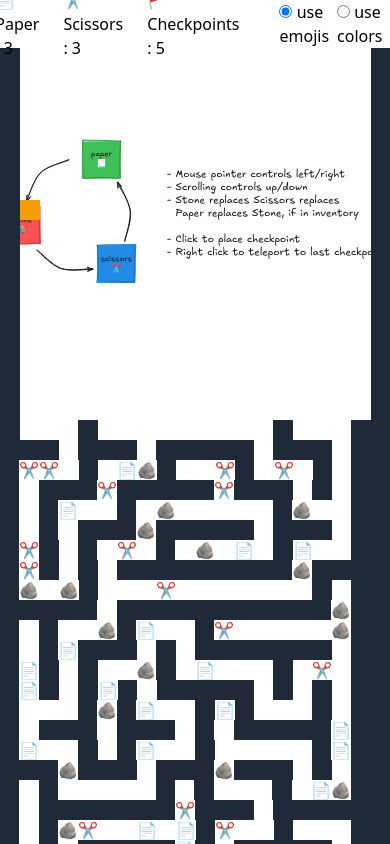
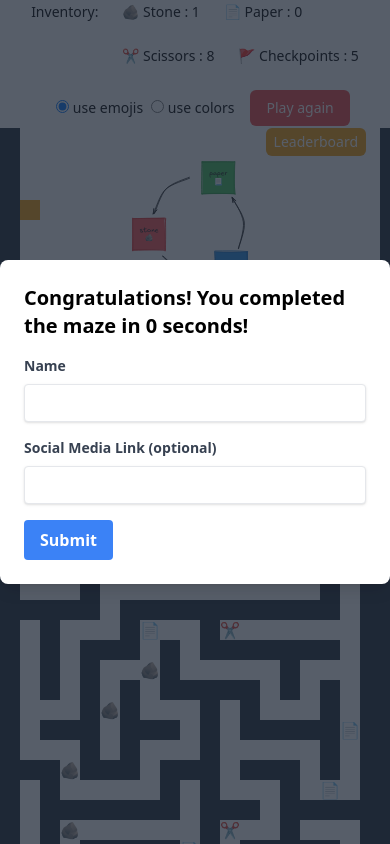
Before and after one commit to PriyavKaneria/a.maze.d, a SvelteKit app: page / in a window 390 px wide. Shown: the top 844 px of the page. Built offline with nearby package versions, Linux system fonts and the light colour scheme.

Commit message:
Mobile responsive

```diff
--- a/src/routes/+page.svelte
+++ b/src/routes/+page.svelte
@@ -3,6 +3,7 @@
 	import { browser } from '$app/environment';
 	import { tweened } from 'svelte/motion';
 	import StonePaperScissors from '$lib/stone-paper-scissor.svg';
+	import StonePaperScissorsMobile from '$lib/stone-paper-scissor-mobile.svg';
 
 	let maze: Array<Array<number | 'stone' | 'paper' | 'scissors' | 'checkpoint'>> = [];
 	let playerX = tweened(25, { duration: 0 });
@@ -25,10 +26,32 @@
 	let showOverlay = false;
 	let overlayDiv: HTMLDivElement;
 
+	// popup form
+	let showPopup = false;
+	let playerName = '';
+	let playerLink = '';
+
 	const startTimer = () => {
 		timer = 0;
 		timerInterval = setInterval(() => {
 			timer++;
+			if (timer % 15 === 0) {
+				// spawn a random item at spawn
+				const items = ['stone', 'paper', 'scissors'];
+				const x = Math.floor(Math.random() * (MAZE_WIDTH - 2)) + 1;
+				const y = Math.floor(Math.random() * (EMPTY_ZONE_HEIGHT - 2 - 10)) + 10;
+				maze[y][x] = items[Math.floor(Math.random() * items.length)] as
+					| 'stone'
+					| 'paper'
+					| 'scissors'
+					| 'checkpoint';
+			}
+			if (timer === 180) {
+				alert('Random items spawn at start every 15s, if you get stuck');
+			}
+			if (timer === 300) {
+				alert('Use checkpoints efficiently to move around for collecting required items');
+			}
 		}, 1000);
 	};
 
@@ -107,7 +130,9 @@
 
 		// Add items
 		const items = ['stone', 'paper', 'scissors'];
-		for (let i = 0; i < 400; i++) {
+		const numberItems =
+			innerWidth > 1440 ? 400 : innerWidth > 1024 ? 300 : innerWidth > 768 ? 200 : 150;
+		for (let i = 0; i < numberItems; i++) {
 			const x = Math.floor(Math.random() * (MAZE_WIDTH - 2)) + 1;
 			const y =
 				Math.floor(Math.random() * (MAZE_HEIGHT - 2 * EMPTY_ZONE_HEIGHT - 2)) +
@@ -163,7 +188,15 @@
 	}
 
 	let lastMousePosition = 0;
-	function handleMouseMove(event: { clientX: number }) {
+	function handleMouseMove(event: MouseEvent | TouchEvent) {
+		// check touch input
+		if (event.type === 'touchmove') {
+			const touch = (event as TouchEvent).touches[0];
+			event = new MouseEvent('mousemove', {
+				clientX: touch.clientX
+			});
+		}
+		event = event as MouseEvent;
 		const targetCellX = Math.floor(event.clientX / CELL_SIZE);
 		lastMousePosition = event.clientX;
 
@@ -211,10 +244,10 @@
 				for (let y = $playerY - 1; y >= targetCellY; y--) {
 					if (checkCollision($playerX, y)) {
 						if (!freeRoam) {
-							window.scrollTo({
-								top: lastScrollPosition
-							});
-							break;
+							// window.scrollTo({
+							// 	top: lastScrollPosition
+							// });
+							// break;
 						}
 					}
 					playerY.set(y);
@@ -223,21 +256,45 @@
 				for (let y = $playerY + 1; y <= targetCellY; y++) {
 					if (checkCollision($playerX, y)) {
 						if (!freeRoam) {
-							window.scrollTo({
-								top: lastScrollPosition
-							});
-							break;
+							// window.scrollTo({
+							// 	top: lastScrollPosition
+							// });
+							// break;
 						}
 					}
 					playerY.set(y);
 				}
 			}
 			lastScrollPosition = window.scrollY;
-			handleMouseMove({ clientX: lastMousePosition });
+			const mouseEvent = new MouseEvent('mousemove', {
+				clientX: lastMousePosition
+			});
+			handleMouseMove(mouseEvent);
 		}
 	}
 
-	const handleMouseDown = (event: MouseEvent) => {
+	const handleMouseDown = (event: MouseEvent | TouchEvent) => {
+		// check touch input
+		if (event.type === 'touchstart') {
+			const touch = (event as TouchEvent).touches[0];
+
+			// double click to add checkpoint
+			if (touch.target === event.currentTarget) {
+				event.preventDefault();
+				if (inventory.checkpoints === 0) {
+					alert('You are out of checkpoints!');
+					return;
+				}
+				if (maze[$playerY][$playerX] === 'checkpoint') {
+					return;
+				}
+				maze[$playerY][$playerX] = 'checkpoint';
+				checkpoints.push({ x: $playerX, y: $playerY, scrollY: window.scrollY });
+				inventory.checkpoints--;
+			}
+		}
+
+		event = event as MouseEvent;
 		if (event.detail > 1) {
 			// double click stop text selection
 			event.preventDefault();
@@ -289,7 +346,24 @@
 				top: 0
 			});
 		}
+		return () => {
+			if (timerInterval) clearInterval(timerInterval);
+		};
 	});
+
+	const handleSubmit = async () => {
+		const response = await fetch('/api/leaderboard', {
+			method: 'POST',
+			headers: { 'Content-Type': 'application/json' },
+			body: JSON.stringify({ name: playerName, link: playerLink, time: timer })
+		});
+		if (response.ok) {
+			showPopup = false;
+			alert('Your score has been added to the leaderboard!');
+		} else {
+			alert('Failed to add your score. Please try again.');
+		}
+	};
 
 	// cheat detection - if player has not moves at every Y position between start and end, they are cheating
 	let maxY = EMPTY_ZONE_HEIGHT;
@@ -302,14 +376,13 @@
 			timerStarted = true;
 			startTimer();
 		}
-		// winning condition
+		// winnning condition
 		if (!freeRoam && value >= MAZE_HEIGHT - EMPTY_ZONE_HEIGHT - 1) {
-			// cheat detection
 			if (maxY < MAZE_HEIGHT - EMPTY_ZONE_HEIGHT - 1) {
 				alert('Cheating detected! You did not complete the maze!');
 				location.reload();
 			}
-			alert('Congratulations! You completed the maze in ' + timer + ' seconds!');
+			showPopup = true; // Show the popup form
 			clearInterval(timerInterval);
 			freeRoam = true;
 		}
@@ -340,9 +413,12 @@
 
 <div class="w-screen h-[350vh] pointer-events-none select-none">
 	<div
-		class="fixed top-0 left-0 w-full h-12 bg-white text-black flex items-center justify-center z-10 select-none gap-6"
+		class="fixed top-0 left-0 w-full h-32 md:h-12 bg-white text-sm md:text-lg text-black flex items-center justify-center z-10 select-none gap-6 flex-col md:flex-row overflow-visible"
 	>
+		<div class="flex gap-6">
 			<span>Inventory:</span>
+			<div class="flex gap-6 flex-col md:flex-row">
+				<div class="flex gap-6">
 					<span class="flex gap-1">
 						{#if useEmojis}
 							🪨
@@ -359,6 +435,8 @@
 						{/if}
 						Paper : {inventory.paper}
 					</span>
+				</div>
+				<div class="flex gap-6">
 					<span class="flex gap-1">
 						{#if useEmojis}
 							✂️
@@ -375,7 +453,11 @@
 						{/if}
 						Checkpoints : {inventory.checkpoints}
 					</span>
+				</div>
+			</div>
+		</div>
 
+		<div class="flex items-center gap-4">
 			<!-- radio button group for emojis/color -->
 			<div class="flex gap-2 ml-4 pointer-events-auto cursor-pointer z-20">
 				<label>
@@ -411,14 +493,20 @@
 					Play again
 				</button>
 			{:else if timerStarted}
-			<span class="text-lg">Time: {timer}s</span>
+				<span class="md:text-lg">Time: {timer}s</span>
 				<button
-				class="bg-blue-500 text-white px-4 py-2 rounded-md pointer-events-auto cursor-pointer"
+					class="bg-blue-500 text-white px-2 md:px-4 py-1 md:py-2 rounded-md pointer-events-auto cursor-pointer"
 					on:click={handleRestart}
 				>
 					Restart
 				</button>
 			{/if}
+			<a
+				class="bg-amber-500 text-white px-2 md:px-4 py-1 md:py-2 rounded-md pointer-events-auto cursor-pointer fixed top-32 md:top-12 right-6"
+				href="/leaderboard"
+			>
+				Leaderboard
+			</a>
 			<!-- <button
 			class="bg-red-600 text-white px-4 py-2 rounded-md pointer-events-auto cursor-pointer"
 			on:click={() => {
@@ -429,24 +517,35 @@
 			Hard mode
 		</button> -->
 		</div>
+	</div>
 	<div class="flex justify-center items-start">
 		<img
 			alt="Stone(red) replaces Scissors(blue) replaces Paper(green) replaces stone, click to place checkpoint, right click to teleport to last checkpoint"
-			src={StonePaperScissors}
-			class="absolute top-16 h-[35%] pointer-events-none select-none"
+			src={innerWidth > 768 ? StonePaperScissors : StonePaperScissorsMobile}
+			class="absolute top-16 mt-24 md:mt-6 h-[30%] md:h-[35%] pointer-events-none select-none"
 		/>
 	</div>
+	<!-- go to checkpoint button for mobile -->
+	{#if checkpoints.length > 0}
+		<button
+			class="fixed bottom-0 right-0 m-4 bg-yellow-400 text-black p-2 rounded-md pointer-events-auto cursor-pointer z-10"
+			on:click={handleRightClick}
+		>
+			🚩
+		</button>
+	{/if}
 	<div
-		class="absolute top-0 left-0 w-screen h-[350vh] pointer-events-auto"
+		class="absolute top-0 left-0 w-screen h-[350vh] pointer-events-auto overflow-hidden"
 		aria-hidden="true"
 		on:mousedown={handleMouseDown}
+		on:touchmove={handleMouseMove}
 		on:contextmenu={handleRightClick}
 	>
 		{#each maze as row, y}
 			<div class="flex">
 				{#each row as cell, x}
 					<div
-						class="w-5 h-5 text-center items-center justify-center flex overflow-visible"
+						class="w-5 h-5 flex-shrink-0 text-center items-center justify-center flex overflow-visible"
 						class:bg-gray-800={cell === 1}
 						class:bg-red-500={cell === 'stone' && !useEmojis}
 						class:bg-blue-500={cell === 'paper' && !useEmojis}
@@ -479,3 +578,44 @@
 <!-- Only a circular radius of maze is visible -->
 <!-- <div class="fixed top-0 left-0 w-screen h-screen bg-black z-10" bind:this={overlayDiv}></div>
 {/if} -->
+
+{#if showPopup}
+	<div class="fixed inset-0 bg-gray-800 bg-opacity-75 flex items-center justify-center z-50">
+		<div class="bg-white p-6 rounded-lg shadow-lg">
+			<h2 class="text-xl font-bold mb-4">
+				Congratulations! You completed the maze in {timer} seconds!
+			</h2>
+			<form on:submit|preventDefault={handleSubmit}>
+				<div class="mb-4">
+					<label class="block text-gray-700 text-sm font-bold mb-2" for="name">Name</label>
+					<input
+						class="shadow appearance-none border rounded w-full py-2 px-3 text-gray-700 leading-tight focus:outline-none focus:shadow-outline"
+						id="name"
+						type="text"
+						bind:value={playerName}
+						required
+					/>
+				</div>
+				<div class="mb-4">
+					<label class="block text-gray-700 text-sm font-bold mb-2" for="link">
+						Social Media Link (optional)
+					</label>
+					<input
+						class="shadow appearance-none border rounded w-full py-2 px-3 text-gray-700 leading-tight focus:outline-none focus:shadow-outline"
+						id="link"
+						type="text"
+						bind:value={playerLink}
+					/>
+				</div>
+				<div class="flex items-center justify-between">
+					<button
+						class="bg-blue-500 hover:bg-blue-700 text-white font-bold py-2 px-4 rounded focus:outline-none focus:shadow-outline"
+						type="submit"
+					>
+						Submit
+					</button>
+				</div>
+			</form>
+		</div>
+	</div>
+{/if}
```
Also changed, not shown: src/lib/stone-paper-scissor-mobile.svg (added). Lines whose indentation alone changed are shown as unchanged.
